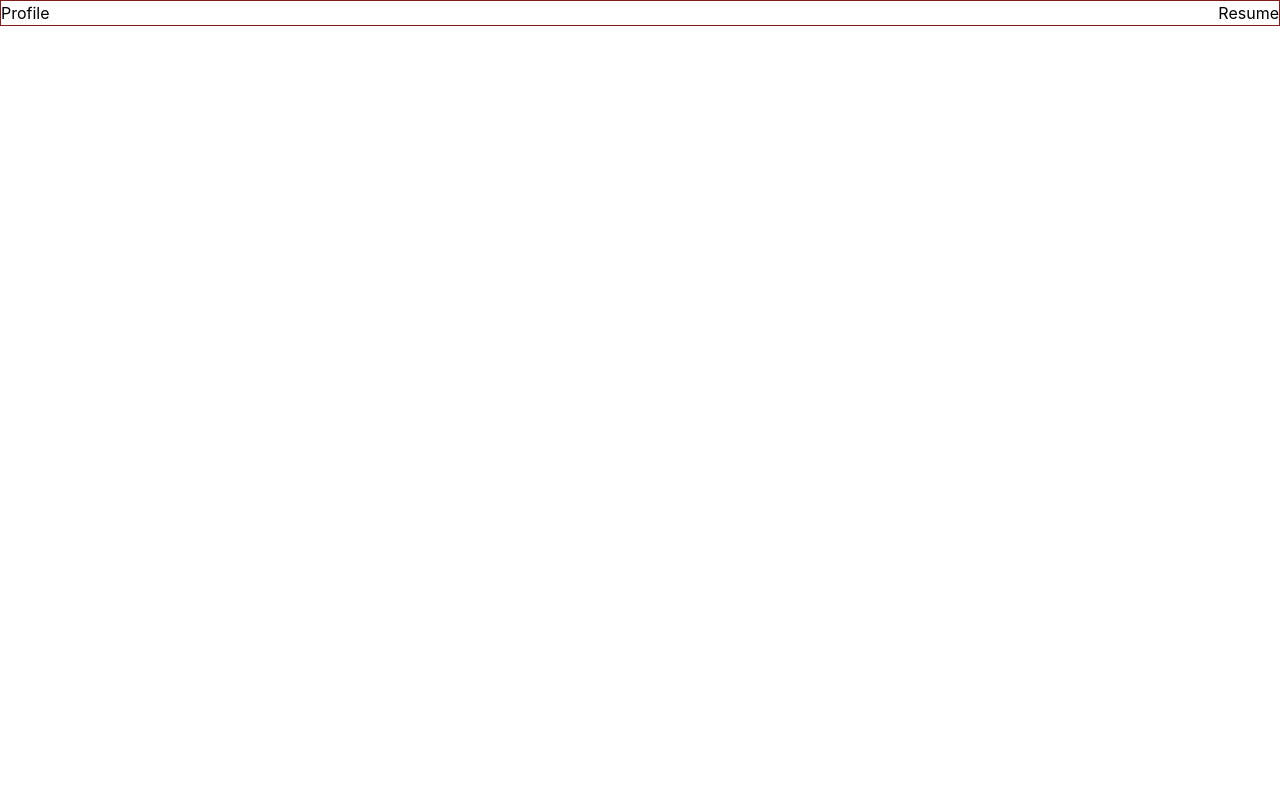
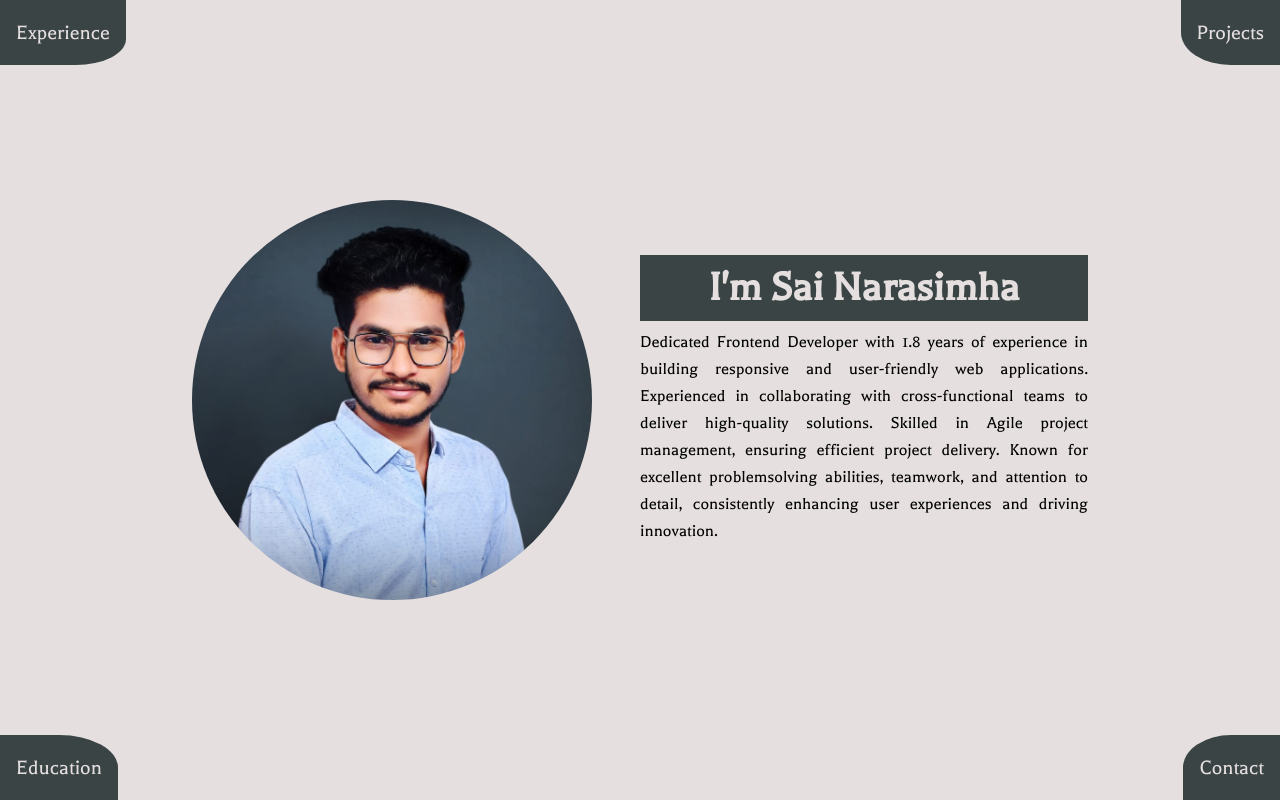
Before and after one commit to Sai-Narasimha/Portfolio-2.O, a React (Create React App) app: page / in a window 1280 px wide. Built offline with nearby package versions, Linux system fonts and the light colour scheme.

Commit message:
[ hero section done ]

```diff
--- a/src/App.css
+++ b/src/App.css
@@ -1,38 +1,8 @@
-.App {
-  text-align: center;
+@font-face {
+  font-family: Balthazar;
+  src: url('./fonts/Balthazar-Regular.ttf');
 }
 
-.App-logo {
-  height: 40vmin;
-  pointer-events: none;
+*{
+  font-family: "Balthazar";
 }
-
-@media (prefers-reduced-motion: no-preference) {
-  .App-logo {
-    animation: App-logo-spin infinite 20s linear;
-  }
-}
-
-.App-header {
-  background-color: #282c34;
-  min-height: 100vh;
-  display: flex;
-  flex-direction: column;
-  align-items: center;
-  justify-content: center;
-  font-size: calc(10px + 2vmin);
-  color: white;
-}
-
-.App-link {
-  color: #61dafb;
-}
-
-@keyframes App-logo-spin {
-  from {
-    transform: rotate(0deg);
-  }
-  to {
-    transform: rotate(360deg);
-  }
-}
--- a/src/App.tsx
+++ b/src/App.tsx
@@ -1,12 +1,12 @@
 import React from "react";
-import logo from "./logo.svg";
 import "./App.css";
-import { Navbar } from "./components/organisms/Navbar";
+import Hero from "./layouts/Hero";
 
 function App() {
   return (
     <div className="App">
-      <Navbar />
+
+    <Hero/>
     </div>
   );
 }
--- a/src/components/atoms/Button.tsx
+++ b/src/components/atoms/Button.tsx
@@ -1,5 +1,4 @@
 import React from "react";
-import { clsx } from "clsx";
 interface ButtonProps {
   label: string;
   onClick?: () => void;
@@ -16,7 +15,7 @@ export const Button = ({
   ...rest
 }: ButtonProps) => {
   return (
-    <button onClick={onClick} disabled={disabled} className={className}>
+    <button onClick={onClick} disabled={disabled} className={className} {...rest}>
       {label}
     </button>
   );
--- a/src/components/organisms/Navbar.tsx
+++ /dev/null
@@ -1,13 +0,0 @@
-import React from "react";
-import { Button } from "../atoms/Button";
-
-export const Navbar = () => {
-  return (
-    <div className="border border-red-900 flex justify-between">
-      <div>Profile</div>
-      <div>
-        <Button label="Resume" />
-      </div>
-    </div>
-  );
-};
--- /dev/null
+++ b/src/layouts/Hero.tsx
@@ -0,0 +1,52 @@
+import React from 'react'
+import profile from '../assets/profile.jpeg'
+interface ExpandedState {
+    experience: boolean;
+    projects: boolean;
+    education: boolean;
+    contact: boolean;
+};
+const Hero = () => {
+    const [expanded, setExpanded] = React.useState<ExpandedState>({
+        experience: false,
+        projects: false,
+        education: false,
+        contact: false
+    })
+    const toggleExpanded = (component: keyof ExpandedState) => {
+        setExpanded((prev) => ({
+            experience: component === 'experience' ? !prev.experience : false,
+            projects: component === 'projects' ? !prev.projects : false,
+            education: component === 'education' ? !prev.education : false,
+            contact: component === 'contact' ? !prev.contact : false
+        }));
+    };
+
+    return (
+        <div className="h-[100vh] flex justify-center items-center bg-[#e5dfdf]" >
+            <div className={`${expanded.experience ? 'w-full h-full bg-[#3a4445] transition-all duration-1000 ease-in-out' : 'absolute text-[#e5dfdf]  left-0 top-0 text-[22px] bg-[#3a4445] p-4  text-center'}`} style={{
+                borderRadius: expanded.experience ? '0%' : '0% 0% 40% 0%',
+            }}
+                onClick={() => toggleExpanded('experience')}>Experience</div>
+            <div className={`${expanded.projects ? 'w-full h-full bg-[#3a4445] transition-all duration-1000 ease-in-out' : 'absolute text-[#e5dfdf] right-0 top-0 text-[22px] bg-[#3a4445] p-4  text-center'}`} style={{ borderRadius: expanded.projects ? '0%' : "0% 0% 0% 50%" }} onClick={() => toggleExpanded('projects')}>Projects</div>
+            <div className={`${expanded.education ? 'w-full h-full bg-[#3a4445] transition-all duration-1000 ease-in-out' : 'absolute text-[#e5dfdf] left-0 bottom-0 text-[22px] bg-[#3a4445] p-4  text-center'}`} style={{ borderRadius: expanded.education ? '0%' : "0% 50% 0% 0%" }} onClick={() => toggleExpanded('education')}>Education</div>
+            <div className={`${expanded.contact ? 'w-full h-full bg-[#3a4445] transition-all duration-1000 ease-in-out' : 'absolute text-[#e5dfdf] right-0 bottom-0 text-[22px] bg-[#3a4445] p-4  text-center'}`} style={{ borderRadius: expanded.contact ? '0%' : "50% 0% 0% 0%" }} onClick={() => toggleExpanded('contact')}>Contact</div>
+
+            {!expanded.experience && !expanded.contact && !expanded.education && !expanded.projects && <div className='sm:block lg:flex sm:w-[60%] lg:w-[70%] items-center'>
+                <div className='w-[100%] lg:[40%]'>
+                    <img src={profile} alt="profile" className='rounded-[100%] h-[400px] w-[400px]' style={{ objectFit: 'cover', }} />
+                </div>
+                <div className='w-[100%] lg:[60%]'>
+                    <div className='text-[44px] font-bold text-center text-[#e5dfdf] bg-[#3a4445]' >I'm Sai Narasimha</div>
+                    <div className='mt-2 text-[18px] text-justify'>Dedicated Frontend Developer with 1.8 years of experience in building responsive and user-friendly web
+                        applications. Experienced in collaborating with cross-functional teams to deliver high-quality solutions.
+                        Skilled in Agile project management, ensuring efficient project delivery. Known for excellent problemsolving abilities, teamwork, and attention to detail, consistently enhancing user experiences and driving
+                        innovation.
+                    </div>
+                </div>
+            </div>}
+        </div>
+    )
+}
+
+export default Hero
```
Also changed, not shown: src/assets/profile.jpeg (added), src/fonts/Balthazar-Regular.ttf (added), src/fonts/OFL.txt (added).
